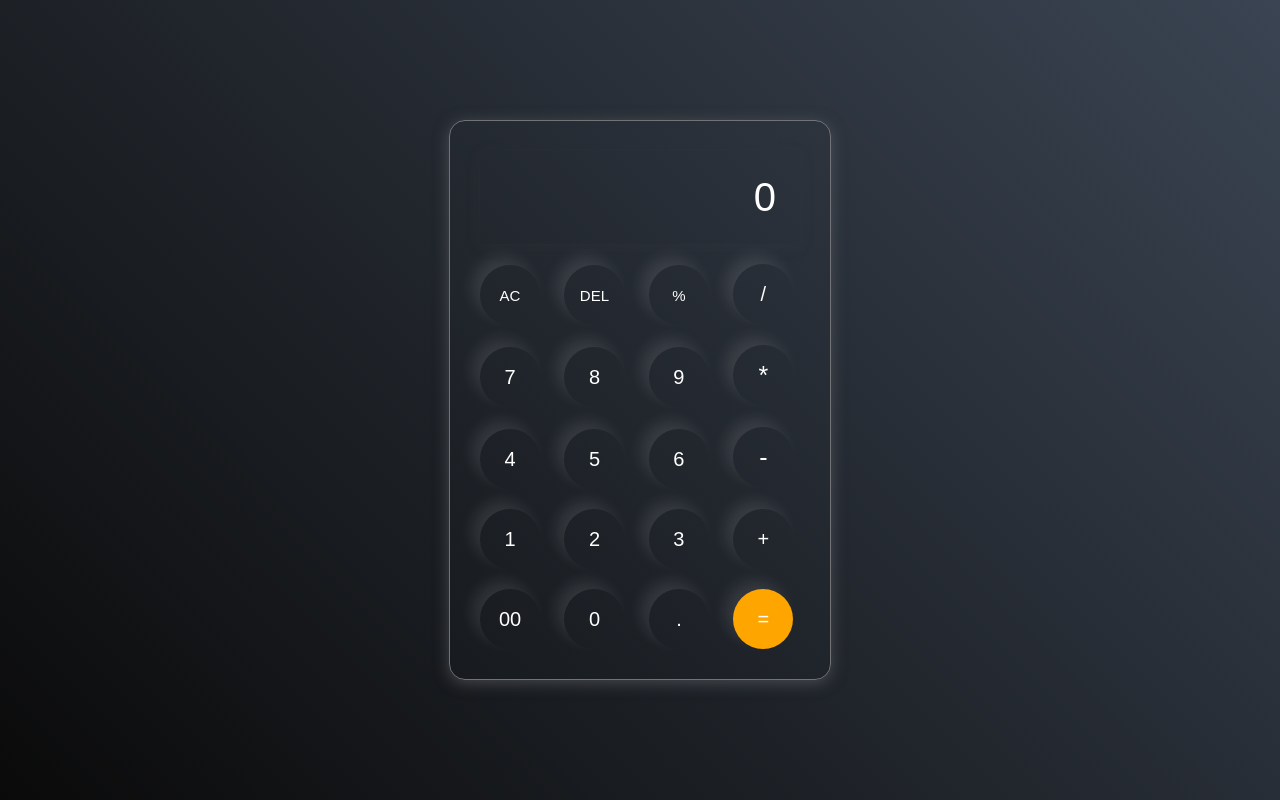
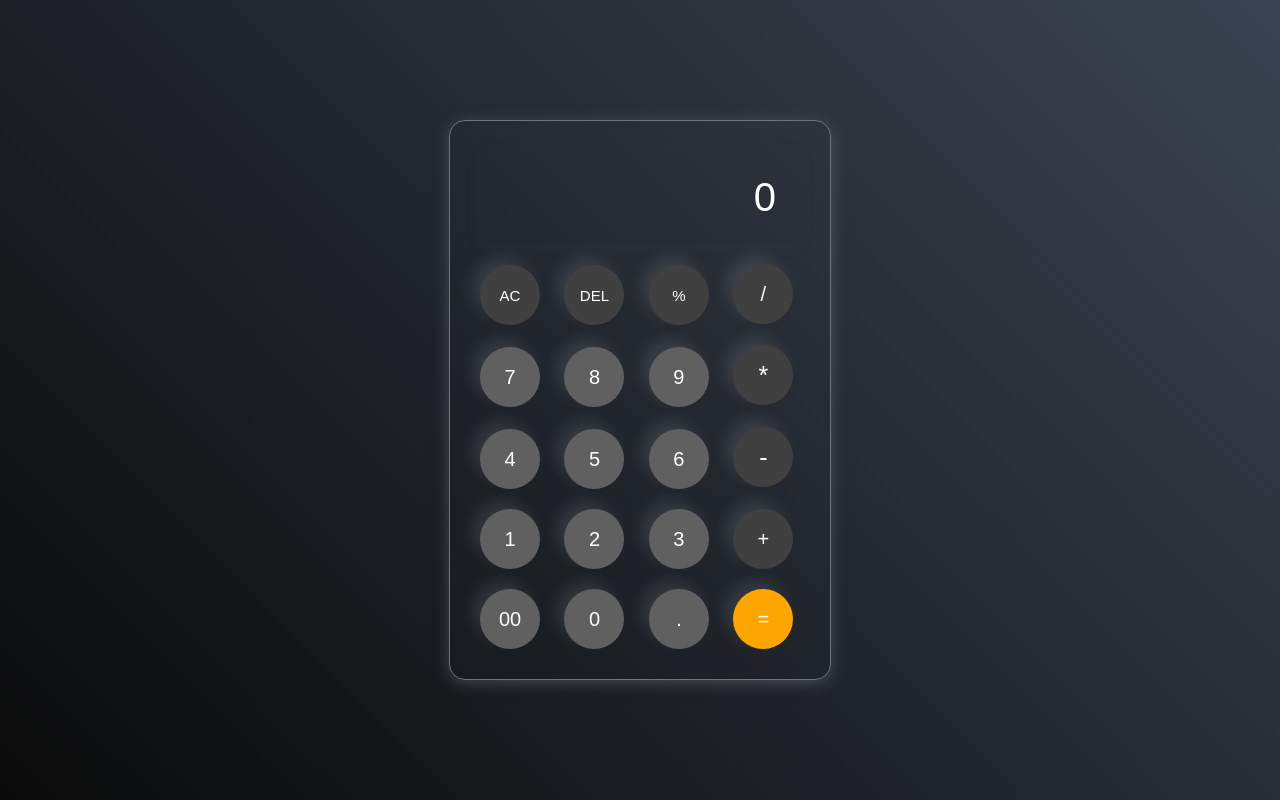
Before and after one commit to VANSHG2005/JavaScript-Projects, a plain HTML site: page Calculator/index.html in a window 1280 px wide. Drawn offline with Linux system fonts and the light colour scheme.

Commit message:
Calculator Buttons Changed

```diff
--- a/Calculator/style.css
+++ b/Calculator/style.css
@@ -43,6 +43,7 @@ button{
     margin: 10px;
     border-radius: 30px;
     background: transparent;
+    background-color: #606060;
     color:#fff;
     font-size: 20px;
     box-shadow: -8px -8px 15px rgba(255,255,255,0.1);
@@ -56,3 +57,6 @@ button{
 .operator2{
     font-size: 25px;
 }
+.operator,.operator1,.operator2{
+    background-color: #404040;
+}
```
